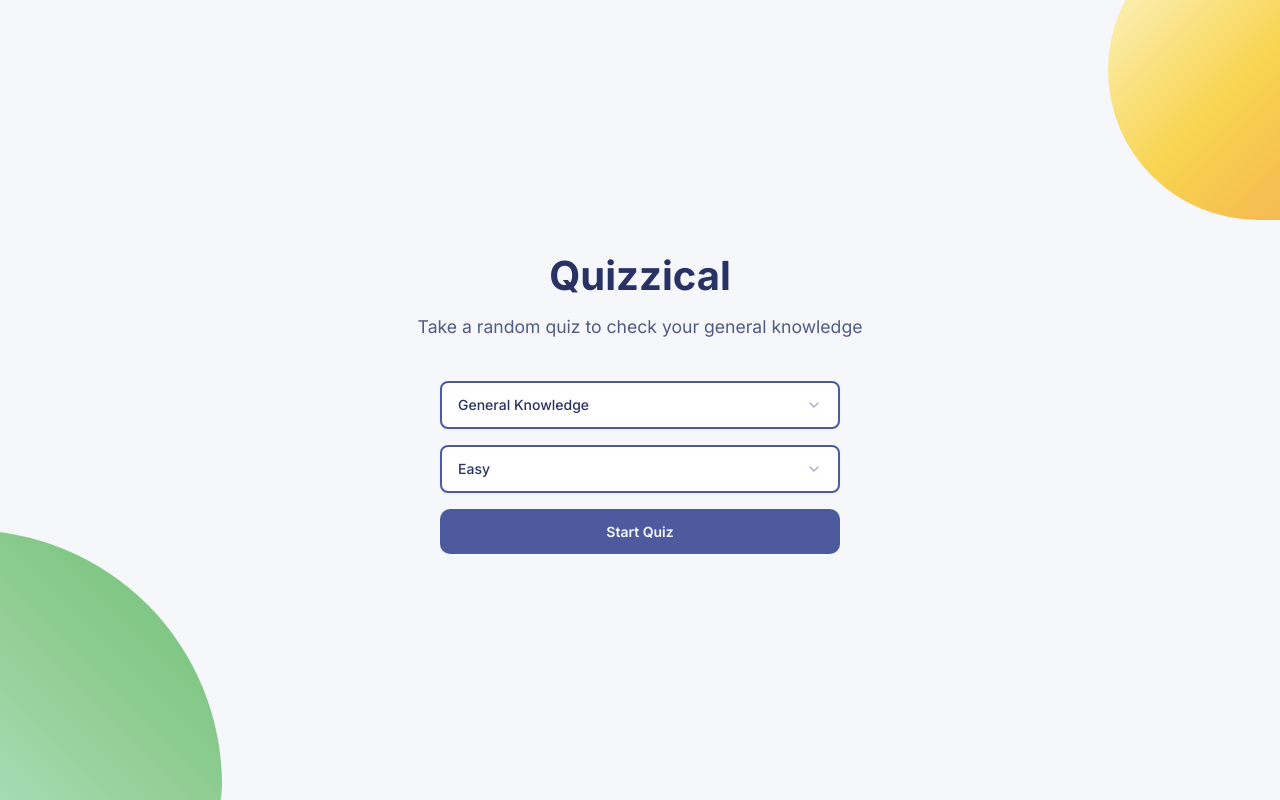
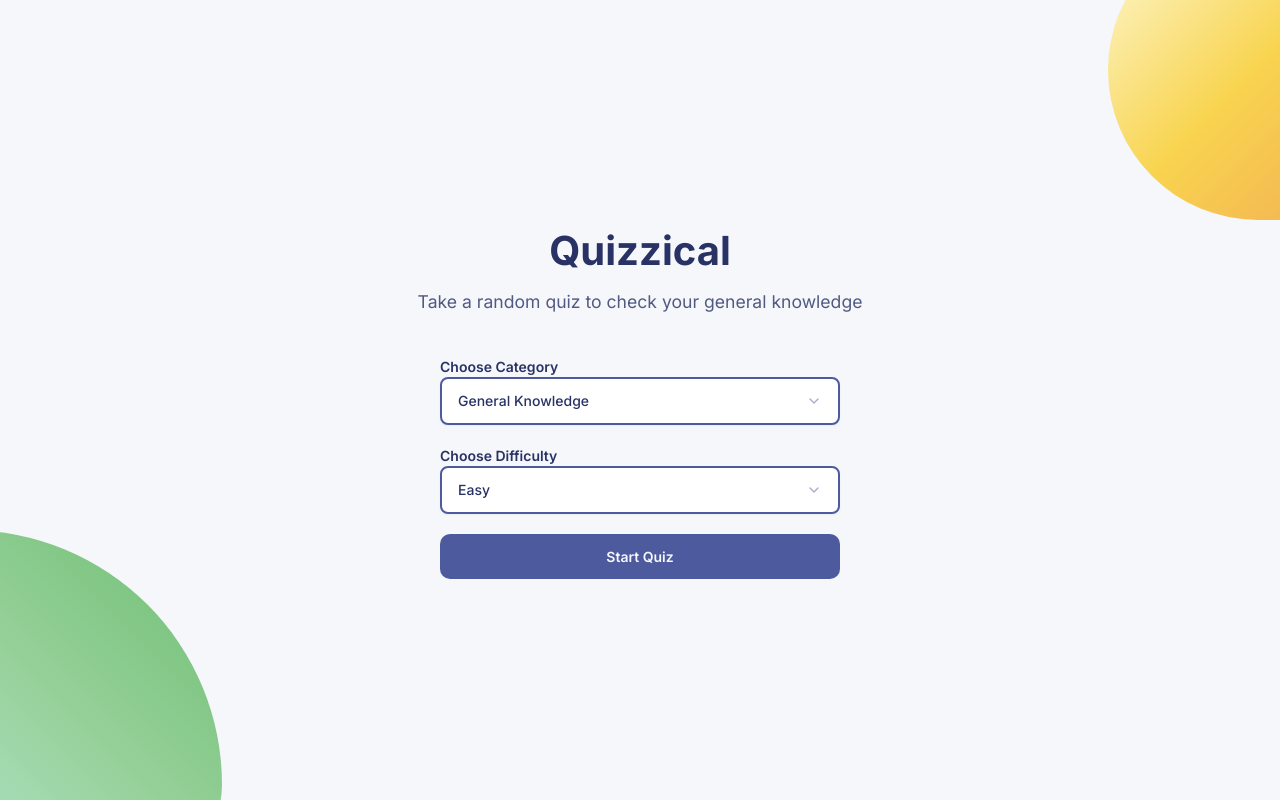
Before and after one commit to Harshyadav812/Quizzical, a React (Vite) app: page / in a window 1280 px wide. Built offline with nearby package versions, Linux system fonts and the light colour scheme.

Commit message:
Adds category and difficulty selection labels in the quiz form

```diff
--- a/src/App.jsx
+++ b/src/App.jsx
@@ -127,6 +127,7 @@ function App() {
       </div>
       <form action={handleStartQuiz}>
 
+        <label>Choose Category
           <Select name="category" defaultValue={'9'} required>
             <SelectTrigger className="w-[180px]">
               <SelectValue placeholder="Select Category" />
@@ -141,7 +142,9 @@ function App() {
               <SelectItem value="29">Comics</SelectItem>
             </SelectContent>
           </Select>
+        </label>
 
+        <label>Choose Difficulty
           <Select name="difficulty" defaultValue={'easy'} required>
             <SelectTrigger className="w-[180px]">
               <SelectValue placeholder="Select Difficulty" />
@@ -152,6 +155,8 @@ function App() {
               <SelectItem value="hard">Hard</SelectItem>
             </SelectContent>
           </Select>
+        </label>
+
         <button
           type='submit'
           className='play-btn'
```
Lines whose indentation alone changed are shown as unchanged.
